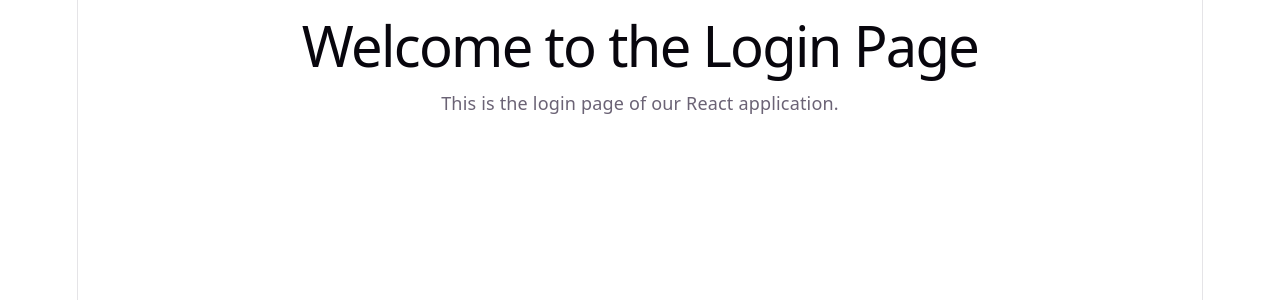
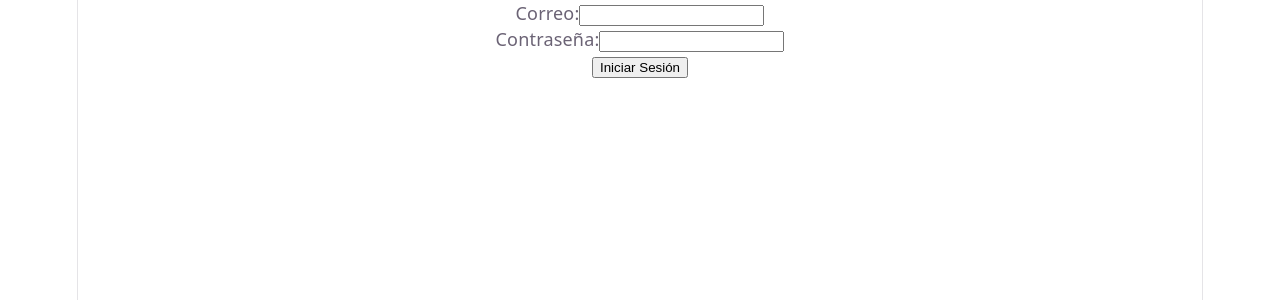
Before and after one commit to DyannStudent/react_Subnauticos2, a React (Vite) app in the folder react-practica/: page /login in a window 1280 px wide. Shown: the top 300 px of the page. Built offline with nearby package versions, Linux system fonts and the light colour scheme.

Commit message:
feat: llamar contexto de login en el submit

```diff
--- a/react-practica/src/pages/Login.tsx
+++ b/react-practica/src/pages/Login.tsx
@@ -1,8 +1,49 @@
+import { useContext, useState, type FormEvent } from 'react';
+import { AuthContext } from '../context/AuthContext';
+
 export function Login() {
+  const auth = useContext(AuthContext);
+  const [email, setEmail] = useState('');
+  const [password, setPassword] = useState('');
+
+  if (!auth) return null;
+
+  const handleSubmit = (e: FormEvent<HTMLFormElement>) => {
+    e.preventDefault();
+
+    auth.setUsuario({
+      nombre: email.split('@')[0],
+      email,
+    });
+
+    console.log('Iniciando sesión con:', email, password);
+  };
+
   return (
-    <div>
-      <h1>Welcome to the Login Page</h1>
-      <p>This is the login page of our React application.</p>
-    </div>
+    <form onSubmit={handleSubmit}>
+      <div>
+        <label htmlFor="email">Correo:</label>
+        <input
+          type="email"
+          id="email"
+          value={email}
+          onChange={(e) => setEmail(e.target.value)}
+          required
+        />
+      </div>
+
+      <div>
+        <label htmlFor="password">Contraseña:</label>
+        <input
+          type="password"
+          id="password"
+          value={password}
+          onChange={(e) => setPassword(e.target.value)}
+          required
+        />
+      </div>
+
+      <button type="submit">Iniciar Sesión</button>
+    </form>
   );
 }
```
